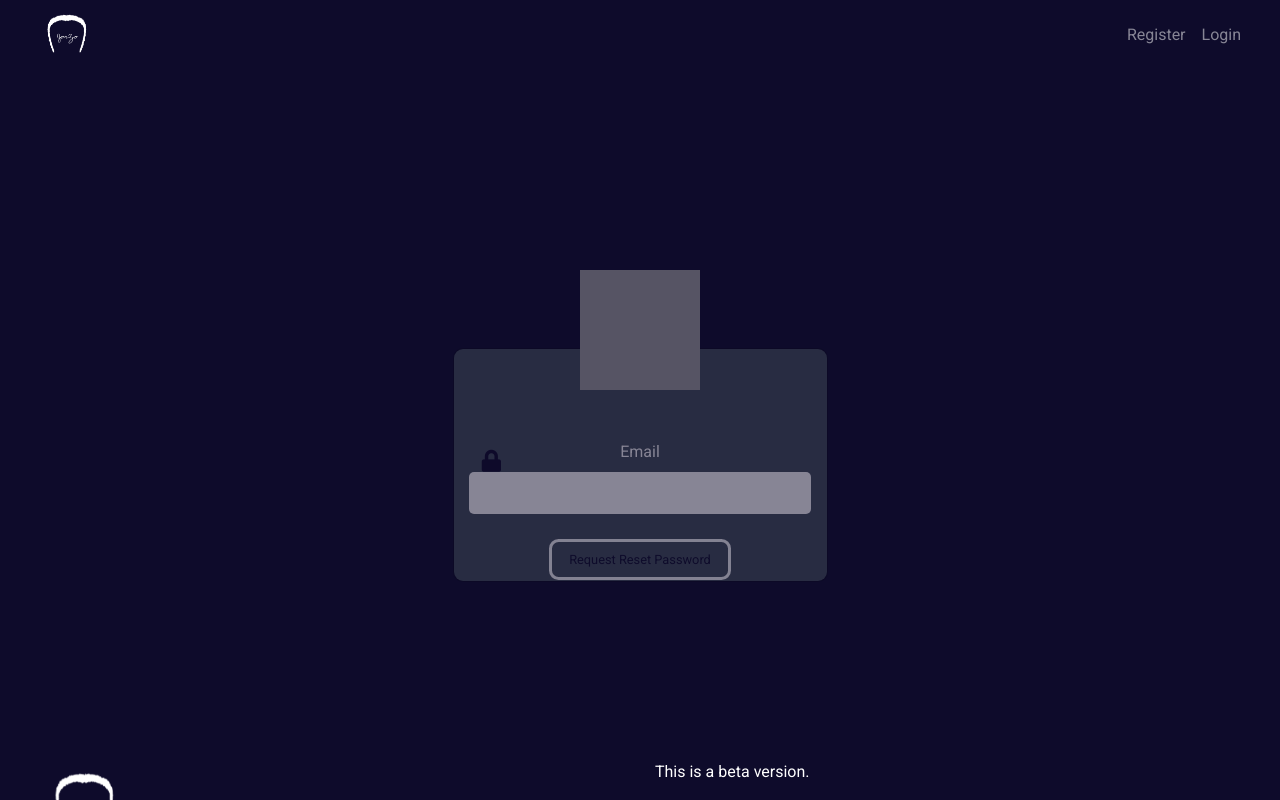
After one commit to AadharshAadhithya/Jurzo, a Flask app: page /reset_password in a window 1280 px wide. The commit adds this page. Run offline with Flask 2, Linux system fonts and the light colour scheme; some libraries are stand-ins or nearby versions; grey boxes are pictures that could not be loaded.

Commit message:
reset password through email

```diff
--- a/Jurzo/__init__.py
+++ b/Jurzo/__init__.py
@@ -3,6 +3,9 @@
 from flask_sqlalchemy import SQLAlchemy
 from flask_bcrypt import Bcrypt
 from flask_login import LoginManager
+from flask_mail import Mail
+
+
 
 
 
@@ -15,5 +18,13 @@
 bcrypt=Bcrypt(jurzo)
 login_manager= LoginManager(jurzo)
 login_manager.login_view='login'
+jurzo.config['MAIL_SERVER']='smtp.googlemail.com'
+jurzo.config['MAIL_PORT']= 587
+jurzo.config['MAIL_USE_TLS']=True
+jurzo.config['MAIL_USERNAME']='a.aadharsh2002@gmail.com'
+jurzo.config['MAIL_PASSWORD']='workhardstayhumblespreadlove'
+mail = Mail(jurzo)
+
+
 
 from Jurzo import routes
--- a/Jurzo/fourms.py
+++ b/Jurzo/fourms.py
@@ -44,3 +44,20 @@
     what_us = TextAreaField("What am I to you...?", validators=[DataRequired()])
     lastd = TextAreaField("If today was my last day, and I'm With you, What should we do?")
     submit=SubmitField("Done")
+
+
+class RequestResetForm(FlaskForm):
+    email=StringField('Email',validators=[DataRequired()])
+    submit= SubmitField('Request Reset Password')
+
+    def validate_email(self,email):
+
+        user = User.query.filter_by(email=self.email.data).first()
+        if user is None:
+            raise ValidationError('No account linked to that email.Please SignUp first.')
+
+
+class ResetPasswordForm(FlaskForm):
+    password = PasswordField("password",validators=[DataRequired(), Length(min=6,max=18)])
+    confirm_password = PasswordField("Confirm password",validators=[DataRequired(),EqualTo('password')])
+    submit= SubmitField('Reset Password')
--- a/Jurzo/routes.py
+++ b/Jurzo/routes.py
@@ -1,14 +1,15 @@
 
 from flask import *
-from Jurzo.fourms import RegistrationForm , LoginForm,PageForm
+from Jurzo.fourms import RegistrationForm , LoginForm,PageForm,RequestResetForm,ResetPasswordForm
 from Jurzo import jurzo
 import pdfkit
 
 
 
 from Jurzo.models import User, Page
-from Jurzo import db,bcrypt
+from Jurzo import db,bcrypt,mail
 from flask_login import  login_user,current_user,logout_user,login_required
+from flask_mail import Message
 
 @jurzo.route('/')
 @jurzo.route('/home')
@@ -60,7 +61,7 @@
 @jurzo.route('/memoirs')
 @login_required
 def memoirs():
-    pages  = Page.query.filter_by(owner=current_user)
+    pages  = Page.query.filter_by(owner=current_user).order_by(Page.date_created.desc())
     Quotes =[]
     From = []
     for page in pages:
@@ -107,7 +108,56 @@
         slam_html = render_template('new_pdf.html',slam=slam)
         slam_pdf = pdfkit.from_string(slam_html,False)
 
+
         response = make_response(slam_pdf,False)
+
         response.headers['Content-Type']='application/pdf'
         response.headers['Content-Disposition']="inline; filename = out.pdf"
         return response
+
+
+
+def send_reset_email(user):
+    token = user.get_reset_token()
+    msg = Message('Password Reset Request', sender='noreply@jurzo.com',
+         recipients = [user.email])
+    msg.body = '''To reset Your Password, visit the following link:
+{}
+
+    If you did not make the request , Please Ignore the email
+
+    '''.format(url_for('reset_token',token=token,_external=True))
+    mail.send(msg)
+
+
+@jurzo.route("/reset_password",methods=['POST','GET'])
+def reset_request():
+    if current_user.is_authenticated:
+        return redirect(url_for('home'))
+    form =RequestResetForm()
+    if form.validate_on_submit():
+        user = User.query.filter_by(email=form.email.data).first()
+        send_reset_email(user)
+        flash("An link has been sent to your email to reset")
+        return redirect(url_for('login'))
+    return render_template('reset_request.html',form=form)
+
+
+@jurzo.route("/reset_password/<token>",methods=['POST','GET'])
+def reset_token(token):
+    if current_user.is_authenticated:
+        return redirect(url_for('home'))
+
+    user = User.verify_reset_token(token)
+    if user is None:
+        flash('That is an invalid or expired token','Warning')
+        return redirect(url_for('reset_request'))
+    form = ResetPasswordForm()
+    if form.validate_on_submit():
+        hashed_pass = bcrypt.generate_password_hash(form.password.data).decode('utf-8')
+        user.password=hashed_pass
+        db.session.commit()
+        flash("Password has been updated {},You can now login.".format(user.username),category="success")
+        return redirect(url_for('login'))
+
+    return render_template('reset_token.html',form=form)
--- a/Jurzo/static/slam.css
+++ b/Jurzo/static/slam.css
@@ -60,5 +60,6 @@
 
 .btn{
   color:#0e0b2b;
+  border-color: #0e0b2b;
 
 }
--- a/Jurzo/static/style.css
+++ b/Jurzo/static/style.css
@@ -122,7 +122,7 @@
 
 .cta-100 {
   margin-top: 250%;
-  padding-left: 7%%;
+  padding-left: 7%;
   padding-top: 7%;
 }
 .col-md-4{
--- a/Jurzo/templates/home.html
+++ b/Jurzo/templates/home.html
@@ -42,8 +42,8 @@
                   <div class="col-md-4">
              </div>
 
-               <div class="col-md-4">
-                <textarea id="form7" class="md-textarea form-control" rows="1"> domainname{{url_for('page',username=current_user.username)}}</textarea>
+               <div class="col-md-4 container-fluid">
+                <textarea id="form7" class="md-textarea form-control" rows="1">{{url_for('page',username=current_user.username , _external = True)}}</textarea>
                <label style="color: white" for="form7">Get your slam , and Share <br> with Friends </label>
              </div>
 
--- a/Jurzo/templates/login.html
+++ b/Jurzo/templates/login.html
@@ -62,7 +62,7 @@
           <a href="{{url_for('register')}}">New?SignUp</a>
         </div>
 
-        <a href="#" class="text-muted ">Forgot password?</a>
+        <a href="{{url_for('reset_request')}}" class="text-muted ">Forgot password?</a>
 
       </div>
 
--- /dev/null
+++ b/Jurzo/templates/reset_request.html
@@ -0,0 +1,54 @@
+{%extends "layout.html"%}
+
+{%block content%}
+
+<div class="modal-dialog text-center">
+  <div class="col-sm-9 main-section">
+    <div class="modal-content">
+      <div class="col-12 user-img">
+        <img src="{{url_for('static',filename='img/face.png')}}">
+
+      </div>
+
+      <div class="col-12 form-input">
+        <form method="POST" action="">
+            {{form.hidden_tag()}}
+          <div class="form-group">
+             {{form.email.label(class="form-control-label")}}
+
+            {% if form.email.errors %}
+            {{form.email(class="form-control is-invalid")}}
+            {%for error in form.email.errors%}
+            <div class="invalid-feeback">
+              <span>{{form.email.error}}</span>
+            </div>
+
+            {%endfor%}
+
+            {%else%}
+             {{form.email(class="form-control")}}
+
+
+            {%endif%}
+          </div>
+
+
+
+          {{form.submit(class="btn btn-outline-light")}}
+
+
+        </form>
+
+
+
+
+
+      </div>
+
+    </div>
+
+  </div>
+
+</div>
+
+{%endblock%}
```
Also changed, not shown: Jurzo/models.py (+16 -1 lines), Jurzo/static/fonts/Lobster_Two/OFL.txt (added, +95 -0 lines), Jurzo/templates/reset_token.html (added, +74 -0 lines), Jurzo/jurzo.db, Jurzo/static/fonts/Lobster_Two/LobsterTwo-Bold.ttf (added), Jurzo/static/fonts/Lobster_Two/LobsterTwo-BoldItalic.ttf (added), Jurzo/static/fonts/Lobster_Two/LobsterTwo-Italic.ttf (added), Jurzo/static/fonts/Lobster_Two/LobsterTwo-Regular.ttf (added).
